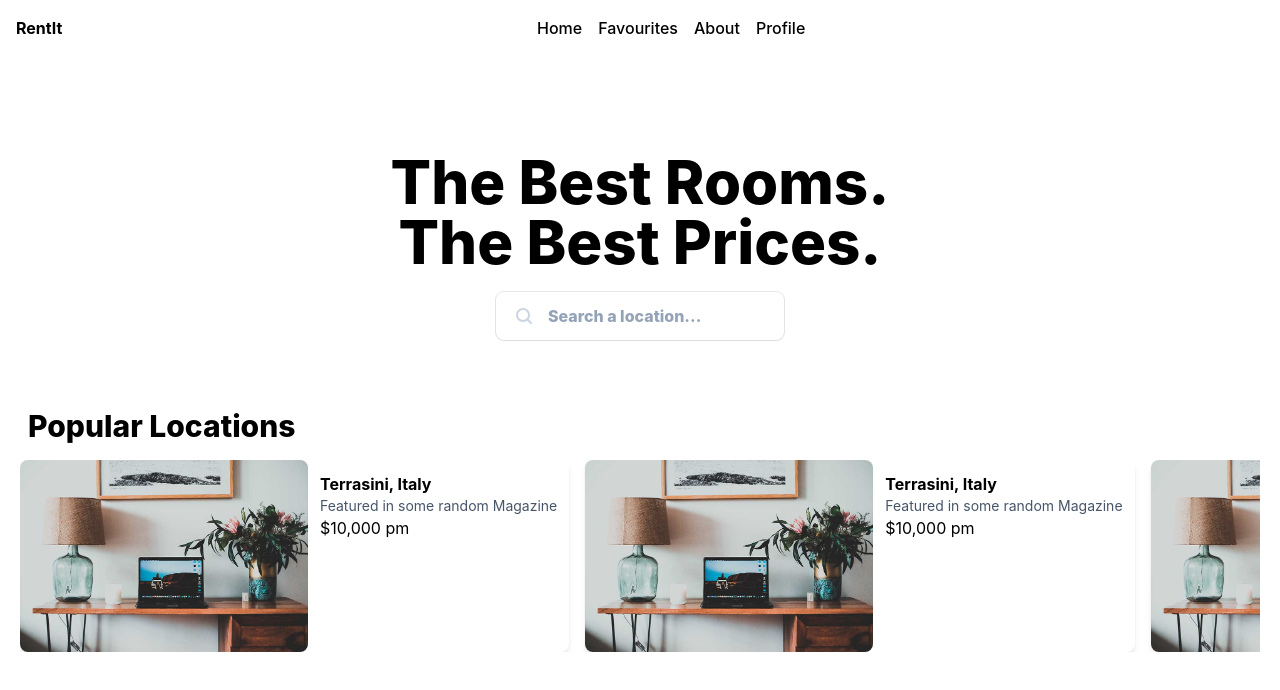
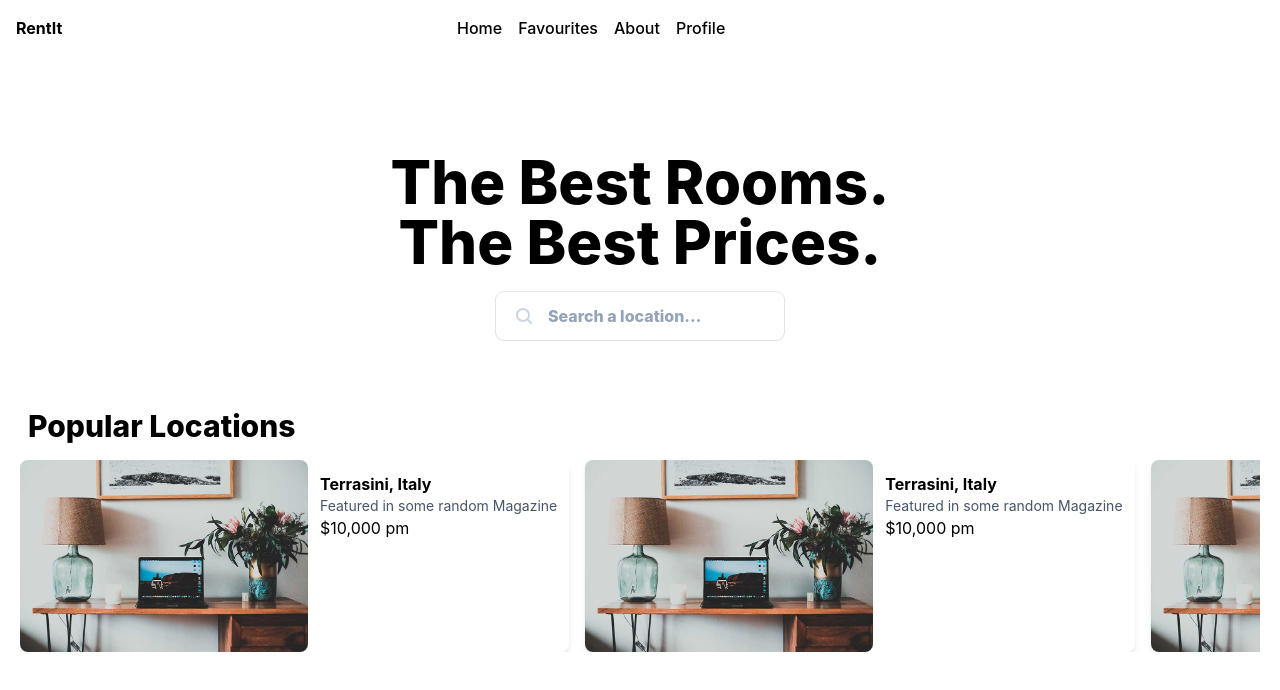
Before and after one commit to Pawan42002/RentIt, a React (Create React App) app in the folder client/: page / in a window 1280 px wide. Shown: the top 690 px of the page. Built offline with nearby package versions, Linux system fonts and the light colour scheme.

Commit message:
navbar done

```diff
--- a/client/src/Components/Navbar.js
+++ b/client/src/Components/Navbar.js
@@ -13,13 +13,13 @@ const Navbar = () => {
   };
   return (
     <>
-      <nav className="flex justify-between bg-white text-black py-4">
+      <nav className="flex justify-between bg-white text-black py-4 ">
         <ul className="flex mx-4">
           <li className="cursor-pointer font-bold ">
             <Link to="/">RentIt</Link>
           </li>
         </ul>
-        <ul className="hidden md:flex justify-center space-x-4 font-medium ">
+        <ul className="hidden md:flex justify-start space-x-4 font-medium pr-40">
           <li className="cursor-pointer hover:text-purple-500">
             <Link to="/">Home</Link>
           </li>
@@ -52,7 +52,7 @@ const Navbar = () => {
               />
             </svg>
             {isopen && (
-              <ul className="flex flex-col justify-center py-3 space-y-2">
+              <ul className="flex flex-col justify-center py-3 space-y-2 bg-purple-300 px-3 py-4 rounded-2xl">
                 <li className="cursor-pointer hover:text-purple-500">
                   <Link to="/">Home</Link>
                 </li>
```
